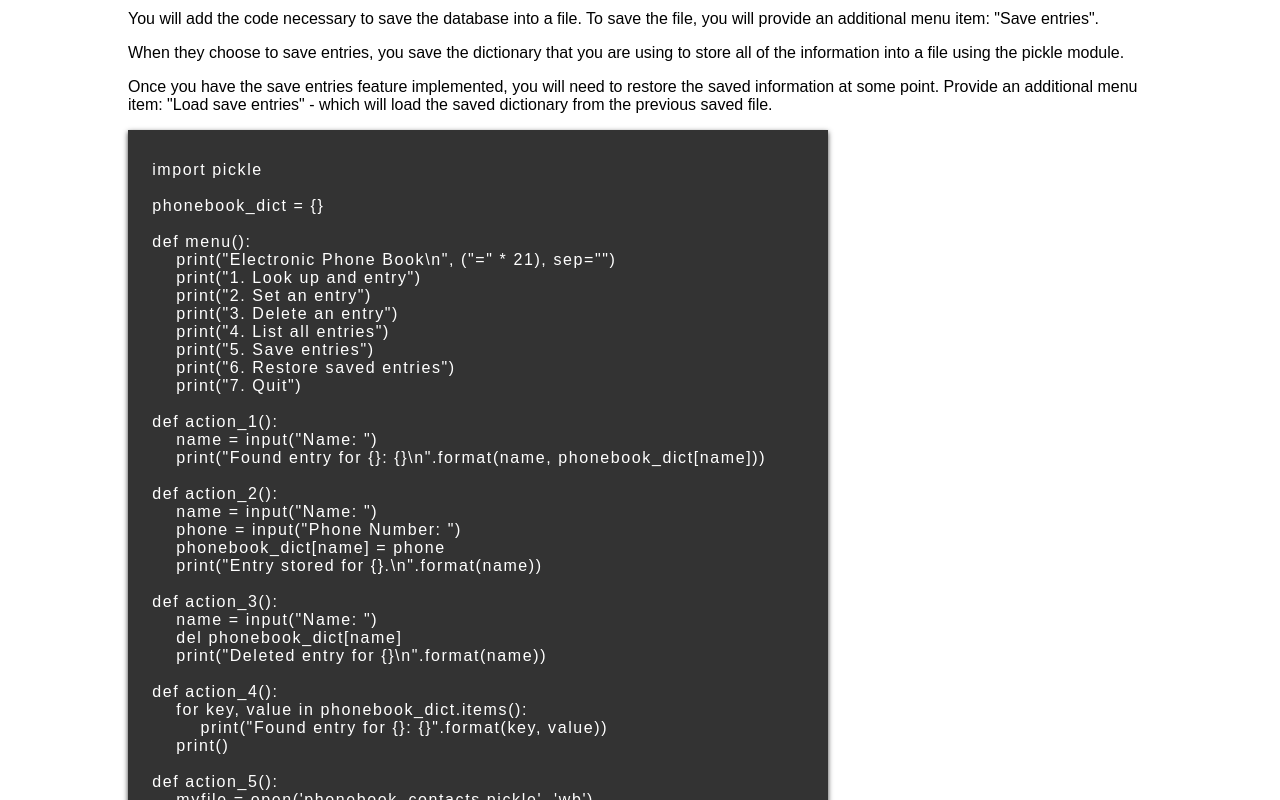
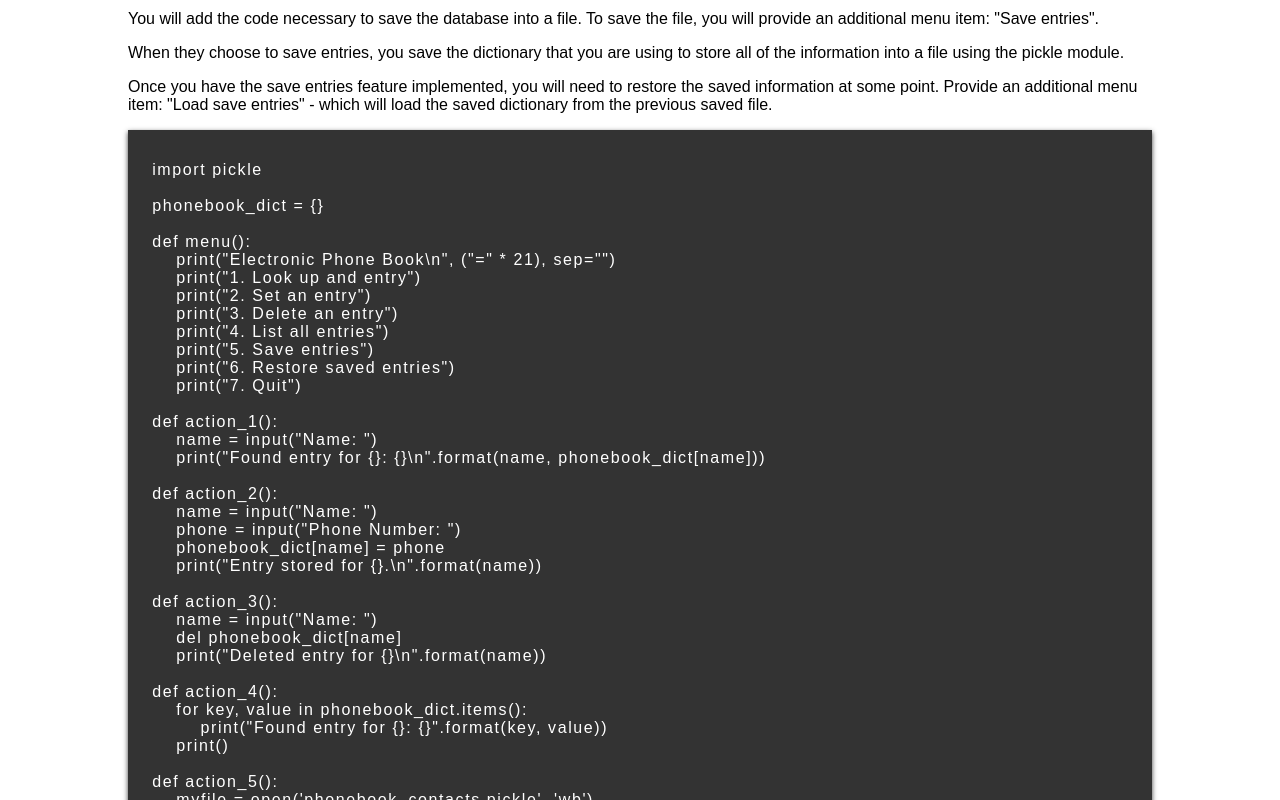
Before and after one commit to kristenbaldwin/kristenbaldwin.github.io, a plain HTML site: page resume/projects/phonebook-app.html in a window 1280 px wide. Shown: the part 440-1240 px from the top of the page. Drawn offline with Linux system fonts and the light colour scheme.

Commit message:
Updating styling

```diff
--- a/style.css
+++ b/style.css
@@ -16,7 +16,6 @@ code {
     background-color: #333;
     box-shadow: 0 2px 5px rgb(61, 61, 61);
     box-sizing: border-box;
-    max-width: 700px;
     margin-bottom: 40px;
     overflow: scroll;
 
```
Also changed, not shown: resume/projects/phonebook-app.html (+2 -4 lines).
